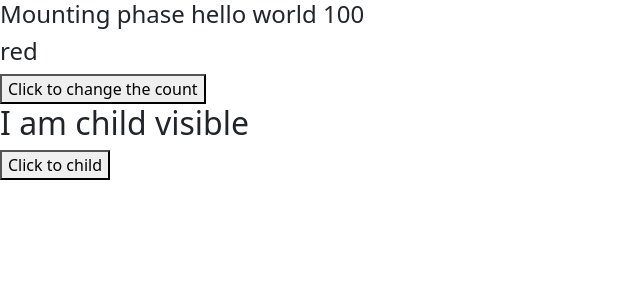
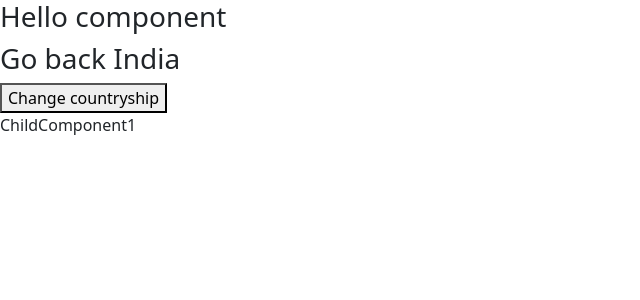
Before and after one commit to saiDev1999/vite-react-app-7r, a React (Vite) app: page / in a window 1280 px wide. Shown: the top 300 px of the page, without its empty margins (0-640 px from the left). Built offline with nearby package versions, Linux system fonts and the light colour scheme.

Commit message:
1. Pure components 2. React.memo 3. Difference between class and functional components

```diff
--- a/src/App.jsx
+++ b/src/App.jsx
@@ -12,6 +12,7 @@ import FirstComponent from "./components/bootstrap/first-component"
 import YoutubeButton from "./components/class/youtube-button"
 import RecipeList from "./components/recipeListing/recipeList"
 import Mounting from "./components/lifeCycle/mounting"
+import ParentComponent from "./components/purecomponent/parent"
 
 // import "./App.css"
 
@@ -36,7 +37,8 @@ import Mounting from "./components/lifeCycle/mounting"
 const App =()=>{
   return(
     <div>
-   <Mounting  color="red"  />
+      <ParentComponent/>
+   {/* <Mounting  color="red"  /> */}
       {/* <YoutubeButton/> */}
       {/* <FirstComponent/> */}
 
--- /dev/null
+++ b/src/components/purecomponent/child.jsx
@@ -0,0 +1,28 @@
+
+
+import React, { Component, PureComponent } from 'react'
+
+// export default class ChildComponent extends PureComponent {
+//   render() {
+
+//     console.log("child re-rendering...")
+
+
+//     return (
+//       <div>ChildComponent</div>
+//     )
+//   }
+// }
+
+
+
+const ChildComponent1=()=>{
+    console.log("child1 re-rendering...")
+    return(
+        <>
+        <div>ChildComponent1</div>
+        </>
+    )
+}
+
+export default React.memo(ChildComponent1)
--- /dev/null
+++ b/src/components/purecomponent/parent.jsx
@@ -0,0 +1,39 @@
+import { Component } from "react";
+import ChildComponent from "./child";
+import ChildComponent1 from "./child";
+
+
+class ParentComponent extends Component{
+
+    constructor(){
+        super()
+        this.state={
+            isIndian:false
+        }
+    }
+
+
+    changeCountryship=()=>{
+        this.setState({
+            isIndian:!this.state.isIndian
+        })
+    }
+
+
+    render(){
+        console.log("parent re-rendering....")
+        const{isIndian}=this.state
+        return(
+            <>
+            <h3>Hello component</h3>
+
+            <h3>{isIndian?"Happy republic day":"Go back India"}</h3>
+            <button onClick={()=>this.changeCountryship()} >Change countryship</button>
+            <ChildComponent1/>
+            </>
+        )
+    }
+}
+
+
+export default ParentComponent
```
Also changed, not shown: 1 other file (tests, documents, lock files or other folders).
